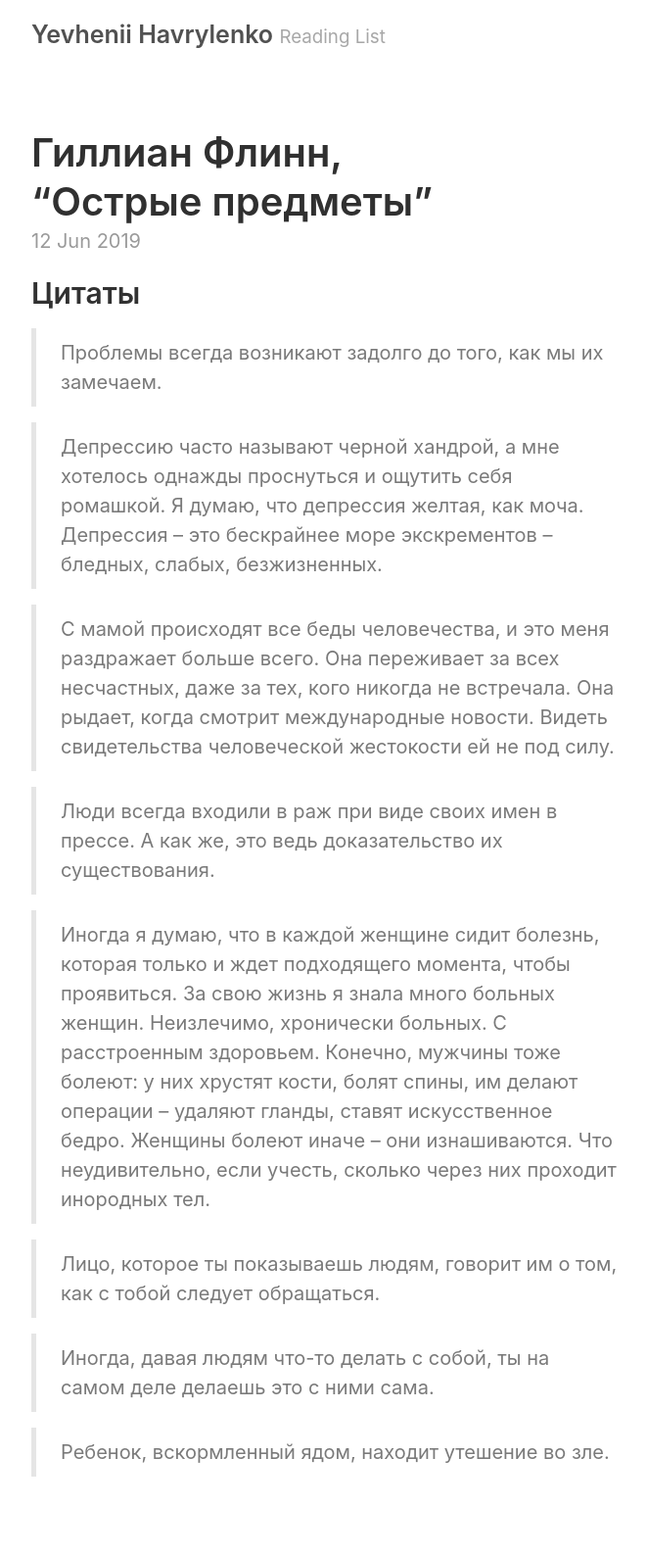
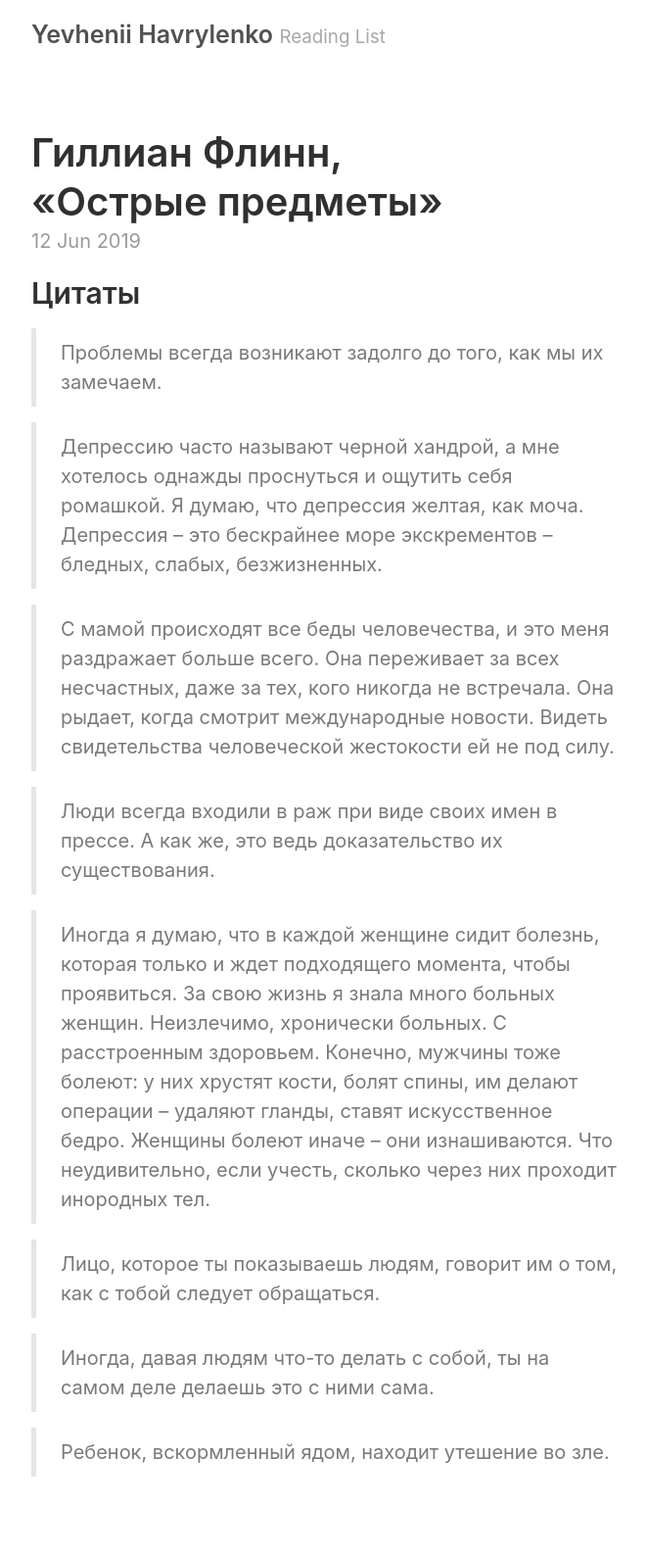
Before and after one commit to yevhenii-havrylenko/yevhenii-havrylenko.github.io, a Jekyll site: the page built from _posts/2019-06-12-sharp-objects.md, in a window 1280 px wide. Shown: the whole page at 98% size, without its empty margins (258-919 px from the left). Built offline with Jekyll 4.4.1, drawn with Linux system fonts in a browser that asks for light colours.

```diff
--- a/_posts/2019-06-12-sharp-objects.md
+++ b/_posts/2019-06-12-sharp-objects.md
@@ -1,6 +1,6 @@
 ---
 layout: post
-title: 'Гиллиан&nbsp;Флинн, “Острые&nbsp;предметы”'
+title: 'Гиллиан&nbsp;Флинн, «Острые&nbsp;предметы»'
 ---
 
 ## Цитаты
```
